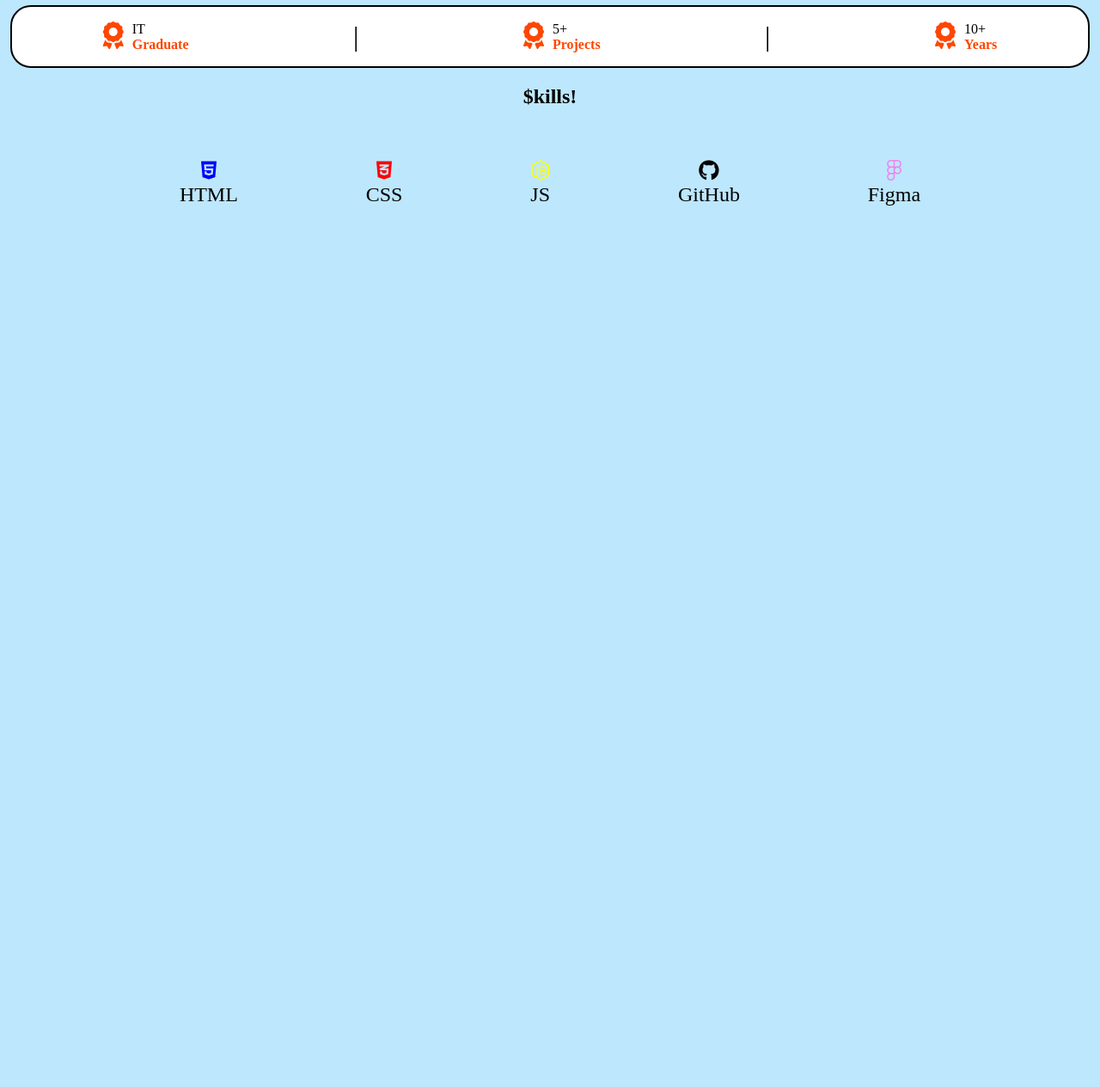
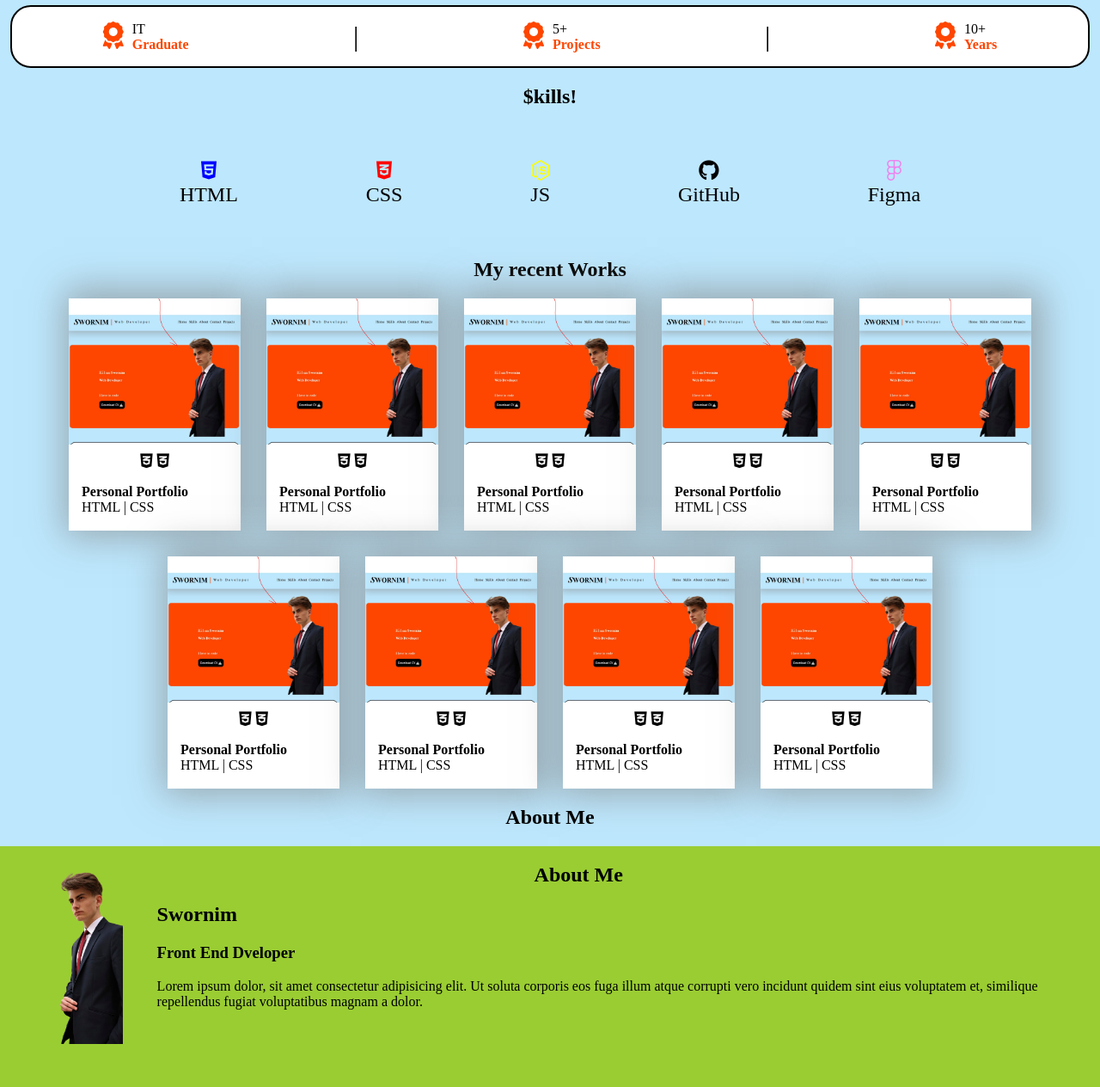
Before and after one commit to swornimjr/html-portfolio, a plain HTML site: page index.html in a window 1280 px wide. Shown: the part 594-1858 px from the top of the page at 86% size. Before the commit the page ends 894 px from the top, so only its background shows below. Drawn offline with Linux system fonts and the light colour scheme.

Commit message:
cardtoaboutme

```diff
--- a/index.html
+++ b/index.html
@@ -117,5 +117,145 @@
         <div class="div1"><i class="fa-brands fa-figma"></i> <br />Figma</div>
       </div>
     </section>
+
+    <section id="projects">
+      <h1 style="text-align: center">My recent Works</h1>
+      <div class="cardContainer">
+        <!-- Project1 -->
+        <div class="projectCard">
+          <div class="cardImage"><img src="assets/swornimmm.JPG" /></div>
+          <div class="card-icons">
+            <i class="fa-brands fa-css3-alt"></i>
+            <i class="fa-brands fa-css3-alt"></i>
+          </div>
+          <div class="recentText">
+            <h4>Personal Portfolio</h4>
+            <p>HTML | CSS</p>
+          </div>
+        </div>
+
+        <!-- Project2 -->
+        <div class="projectCard">
+          <div class="cardImage"><img src="assets/swornimmm.JPG" /></div>
+          <div class="card-icons">
+            <i class="fa-brands fa-css3-alt"></i>
+            <i class="fa-brands fa-css3-alt"></i>
+          </div>
+          <div class="recentText">
+            <h4>Personal Portfolio</h4>
+            <p>HTML | CSS</p>
+          </div>
+        </div>
+
+        <!-- Project3 -->
+        <div class="projectCard">
+          <div class="cardImage"><img src="assets/swornimmm.JPG" /></div>
+          <div class="card-icons">
+            <i class="fa-brands fa-css3-alt"></i>
+            <i class="fa-brands fa-css3-alt"></i>
+          </div>
+          <div class="recentText">
+            <h4>Personal Portfolio</h4>
+            <p>HTML | CSS</p>
+          </div>
+        </div>
+
+        <!-- Project4 -->
+        <div class="projectCard">
+          <div class="cardImage"><img src="assets/swornimmm.JPG" /></div>
+          <div class="card-icons">
+            <i class="fa-brands fa-css3-alt"></i>
+            <i class="fa-brands fa-css3-alt"></i>
+          </div>
+          <div class="recentText">
+            <h4>Personal Portfolio</h4>
+            <p>HTML | CSS</p>
+          </div>
+        </div>
+
+        <!-- Project5 -->
+        <div class="projectCard">
+          <div class="cardImage"><img src="assets/swornimmm.JPG" /></div>
+          <div class="card-icons">
+            <i class="fa-brands fa-css3-alt"></i>
+            <i class="fa-brands fa-css3-alt"></i>
+          </div>
+          <div class="recentText">
+            <h4>Personal Portfolio</h4>
+            <p>HTML | CSS</p>
+          </div>
+        </div>
+
+        <!-- Project6 -->
+        <div class="projectCard">
+          <div class="cardImage"><img src="assets/swornimmm.JPG" /></div>
+          <div class="card-icons">
+            <i class="fa-brands fa-css3-alt"></i>
+            <i class="fa-brands fa-css3-alt"></i>
+          </div>
+          <div class="recentText">
+            <h4>Personal Portfolio</h4>
+            <p>HTML | CSS</p>
+          </div>
+        </div>
+
+        <!-- Project7 -->
+        <div class="projectCard">
+          <div class="cardImage"><img src="assets/swornimmm.JPG" /></div>
+          <div class="card-icons">
+            <i class="fa-brands fa-css3-alt"></i>
+            <i class="fa-brands fa-css3-alt"></i>
+          </div>
+          <div class="recentText">
+            <h4>Personal Portfolio</h4>
+            <p>HTML | CSS</p>
+          </div>
+        </div>
+
+        <!-- Project8 -->
+        <div class="projectCard">
+          <div class="cardImage"><img src="assets/swornimmm.JPG" /></div>
+          <div class="card-icons">
+            <i class="fa-brands fa-css3-alt"></i>
+            <i class="fa-brands fa-css3-alt"></i>
+          </div>
+          <div class="recentText">
+            <h4>Personal Portfolio</h4>
+            <p>HTML | CSS</p>
+          </div>
+        </div>
+
+        <!-- Project9 -->
+        <div class="projectCard">
+          <div class="cardImage"><img src="assets/swornimmm.JPG" /></div>
+          <div class="card-icons">
+            <i class="fa-brands fa-css3-alt"></i>
+            <i class="fa-brands fa-css3-alt"></i>
+          </div>
+          <div class="recentText">
+            <h4>Personal Portfolio</h4>
+            <p>HTML | CSS</p>
+          </div>
+        </div>
+      </div>
+    </section>
+
+    <section id="abouMEID">
+      <h1 style="text-align: center;">About Me</h1>
+      <div class="aboutMEContainer">
+        <div class="imagesection"><img height="200px" src="assets/mypic.png"></div>
+        <div class="textFlex">
+          <h1 style="padding-left:40%;">About Me</h1>
+          <h2>Swornim</h2>
+          <h3>Front End Dveloper</h3>
+          <p>
+            Lorem ipsum dolor, sit amet consectetur adipisicing elit. Ut soluta
+            corporis eos fuga illum atque corrupti vero incidunt quidem sint
+            eius voluptatem et, similique repellendus fugiat voluptatibus magnam
+            a dolor.
+          </p>
+        </div>
+      </div>
+    </section>
   </body>
 </html>
--- a/style.css
+++ b/style.css
@@ -255,3 +255,60 @@ body
         color: violet;
 
     }
+
+    .cardContainer{
+
+        display: flex;
+        flex-wrap: wrap;
+        justify-content: center;
+        gap: 30px;
+
+    }
+
+
+
+
+    .projectCard{
+        width: 200px;
+        height: 270px;
+        background-color: white;
+        box-shadow: var(--box-shadow);
+
+
+
+    }
+    .cardImage img{
+
+
+
+        width: 100%;
+        height: 60%;
+
+    }
+
+    .card-icons{
+        text-align: center;
+        margin-top: 5px;
+        font-size: larger;
+    }
+    .recentText{
+        padding: 5px;
+        margin: 10px;
+    }
+
+
+    .recentText h4, p{
+        margin: 0px;
+    }
+
+    .aboutMEContainer{
+        margin-top: 10px;
+        display: flex;
+        height: 280px;
+        gap: 10px;
+        background-color: yellowgreen;
+    }
+
+    .imagesection{
+        padding: 30px;
+    }
```
Also changed, not shown: assets/swornimmm.JPG (added).
